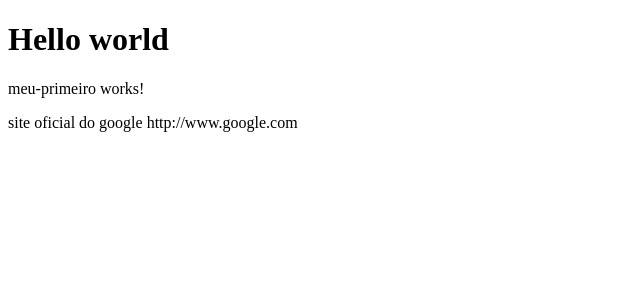
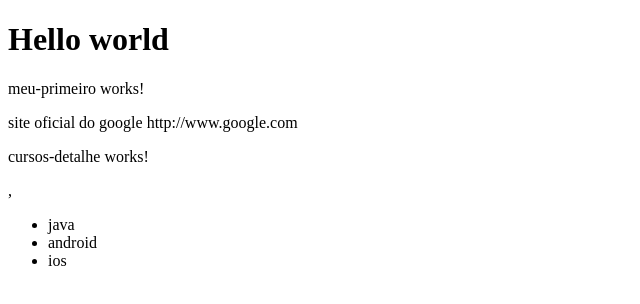
Before and after one commit to lindembergs/curso-angular-loiane, an Angular app: page / in a window 1280 px wide. Shown: the top 304 px of the page, without its empty margins (0-640 px from the left). Built offline with nearby package versions, Linux system fonts and the light colour scheme.

Commit message:
treinando a diretiva ng for e emplementação no template

```diff
--- a/src/app/app.component.html
+++ b/src/app/app.component.html
@@ -3,3 +3,5 @@
 <app-meu-primeiro></app-meu-primeiro>
 
 <app-cursos></app-cursos>
+
+<app-cursos-detalhe></app-cursos-detalhe>
--- a/src/app/cursos/cursos-detalhe/cursos-detalhe.component.html
+++ b/src/app/cursos/cursos-detalhe/cursos-detalhe.component.html
@@ -1 +1,9 @@
-<p>cursos-detalhe works!</p>
+<p>cursos-detalhe works!</p>,
+
+
+<ul>
+  <li *ngFor="let curso of cursos">
+    {{curso}}
+
+  </li>
+</ul>
--- a/src/app/cursos/cursos-detalhe/cursos-detalhe.component.ts
+++ b/src/app/cursos/cursos-detalhe/cursos-detalhe.component.ts
@@ -8,5 +8,7 @@ import { Component } from '@angular/core';
 export class CursosDetalheComponent {
 
 
+  cursos : string[] = ['java', 'android', 'ios',];
+
 
 }
--- a/src/app/cursos/cursos.module.ts
+++ b/src/app/cursos/cursos.module.ts
@@ -16,6 +16,6 @@ import { CursosDetalheComponent } from './cursos-detalhe/cursos-detalhe.componen
   imports: [
     CommonModule
   ],
-  exports: [CursosComponent]
+  exports: [CursosComponent,CursosDetalheComponent]
 })
 export class CursosModule { }
```
Also changed, not shown: src/app/cursos/cursos.component.html (line endings or trailing spaces).
